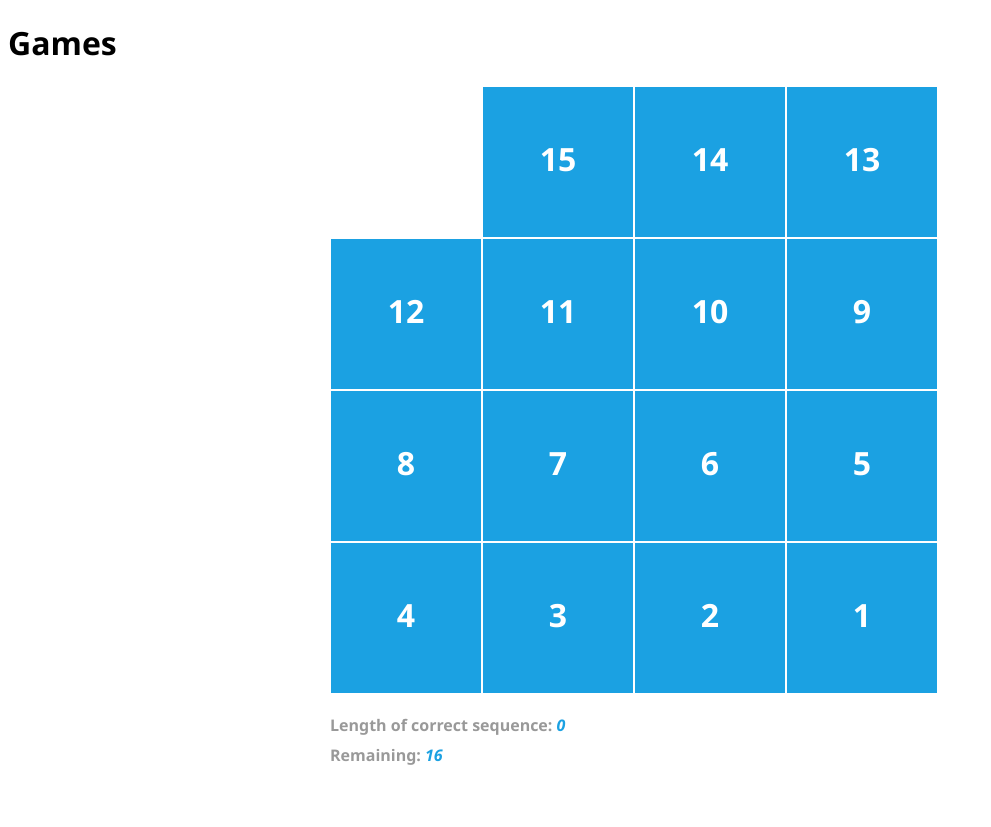
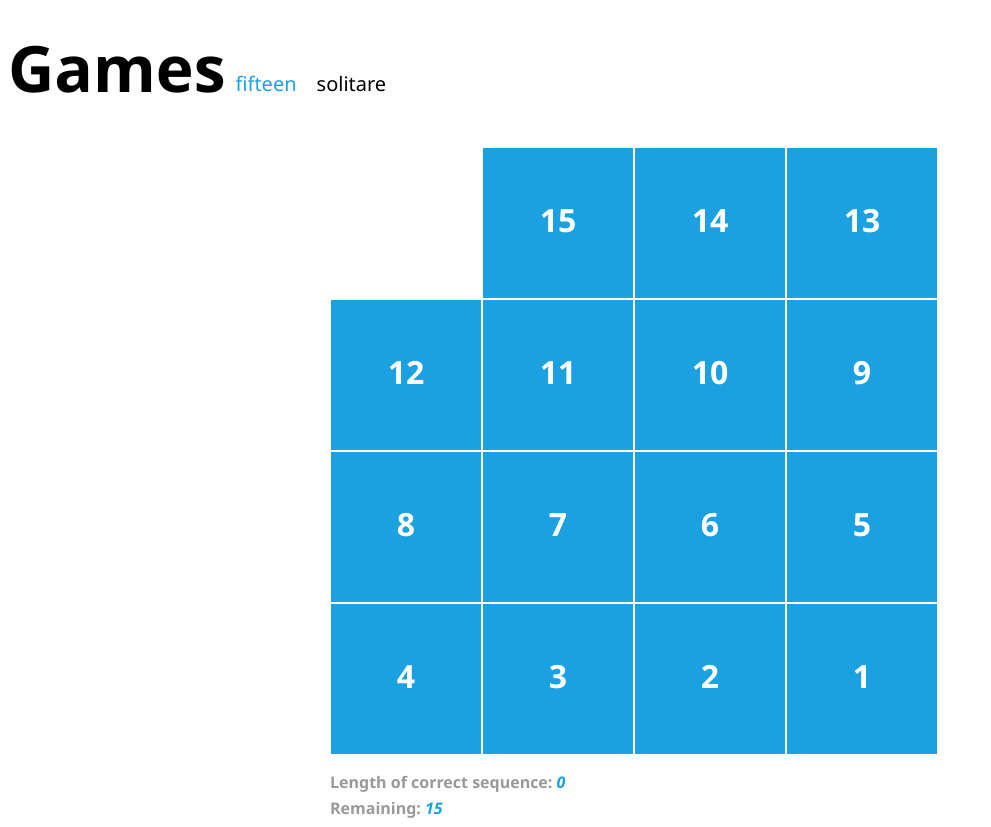
Before and after one commit to E2Blue/Fifteen, a plain HTML site: page index.html in a window 1280 px wide. Shown: the whole page, without its empty margins (0-991 px from the left). Before the commit the page ends 800 px from the top, so only its background shows below. Drawn offline with Linux system fonts and the light colour scheme.

Commit message:
Implemented new layout
Started implementing a new layout for the "games" section.
Not really relevant to Fifteen as a whole.

```diff
--- a/fifteen.css
+++ b/fifteen.css
@@ -1,8 +1,15 @@
 body {font-family: "Segoe UI",tahoma,helvetica;}
 
-h4 {margin: 0.5em 0;}
+h1,h2,h3,h4 {margin:0.25em 0;}
+h1 {font-size:4em;}
+a {text-decoration:none;}
+.clear {clear:both;}
 
-.contrast {color:#1BA1E2;}
+/* header */
+#header h1 {float:left;}
+#header a {float:left; margin:0 10px;color:black;font-size:1.25em;margin-top: 62px;}
+
+.contrast,#header a.contrast {color:#1BA1E2;}
 .subtle {color:#999;}
 
 #gameField {width:620px;height:620px;margin:20px auto 0 auto;}
--- a/fifteen.js
+++ b/fifteen.js
@@ -36,7 +36,7 @@ $(document).ready(function(){
 				toggleMoveClasses(emptyIndex);
 			 	sequenceLength = winCheck($('#gameField .square'));
 				$('#gameStatus .sequenceLength-js').text(sequenceLength);
-				$('#gameStatus .sequenceRemaining-js').text(16 - sequenceLength);
+				$('#gameStatus .sequenceRemaining-js').text(15 - sequenceLength);
 			}
 	});
 });
--- a/index.html
+++ b/index.html
@@ -6,8 +6,12 @@
 	<script type="text/javascript" src="./jquery-1.7.2-min.js"></script>
 	<script type="text/javascript" src="./fifteen.js"></script>
 <body>
-<h1>Games</h1>
-
+<div id="header">
+	<h1>Games</h1>
+	<a href="#" class="contrast">fifteen</a>
+	<a href="#">solitare</a>
+	<div class="clear"></div>
+</div>
 <div id="gameField">
 	<div class="square empty" data-value="16" data-index="0">
 	</div>
@@ -17,7 +21,7 @@
 		Length of correct sequence: <em class="contrast sequenceLength-js">0</em>
 	</h4>
 	<h4 class="subtle">
-		Remaining: <em class="contrast sequenceRemaining-js">16</em>
+		Remaining: <em class="contrast sequenceRemaining-js">15</em>
 	</h4>
 </div>
 
```
